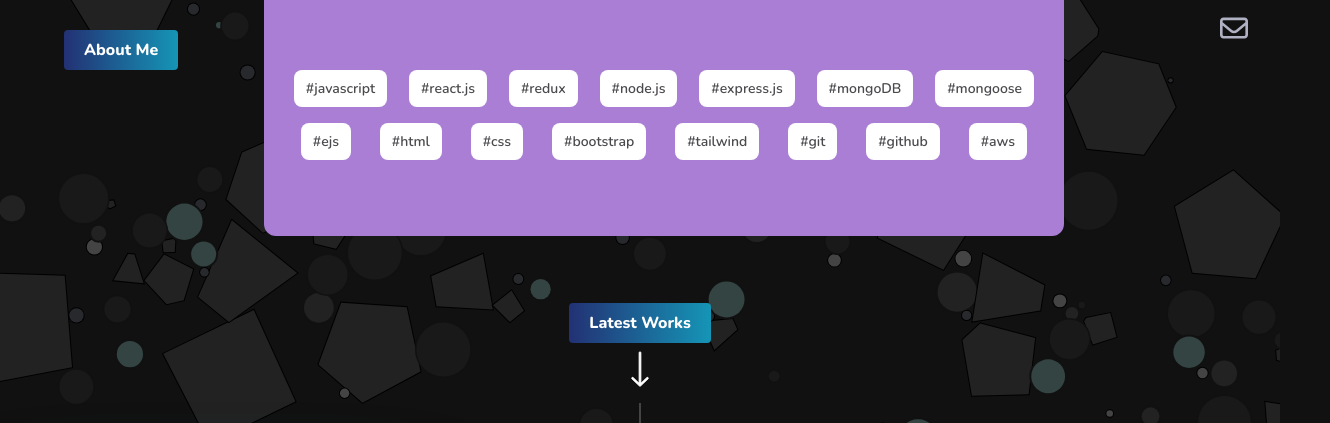
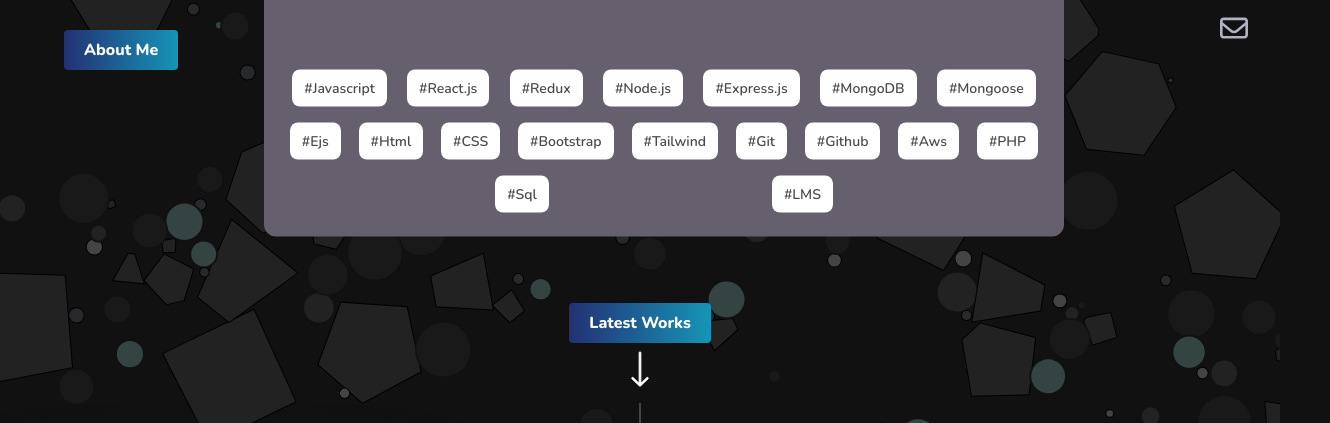
Before and after one commit to Rvcode-spec/Protfolio, a website: page Protfoilo/index.html in a window 1280 px wide. Both pictures are taken after a click on the button "About Me". Shown: the part 377-800 px from the top of the page, 1330 px wide, since content can reach past the window. Drawn offline with nearby package versions, Linux system fonts and the light colour scheme; animation ran at ten frames a second; a script that the page names is missing.

Commit message:
Modified

```diff
--- a/Protfoilo/index.html
+++ b/Protfoilo/index.html
@@ -157,7 +157,7 @@
 
 <!-- Info Item (hidden initially) -->
 <ul>
-  <li id="infoItem" class="hidden absolute top-1/2 left-1/2 transform -translate-x-1/2 -translate-y-1/2  p-1 rounded-lg z-50" style="width: 800px; height: 500px; background-color: #a97ed4; font-weight: 700; ">
+  <li id="infoItem" class="hidden absolute top-1/2 left-1/2 transform -translate-x-1/2 -translate-y-1/2  p-1 rounded-lg z-50" style=" background-color: #665f6d; font-weight: 700; ">
     <div class="info flex items-center justify-between">
       <!-- Shifted image to the right -->
       <img src="./assets/images/coder.svg" alt="" class="mr-auto bg-ffffff z-10">
@@ -176,21 +176,24 @@
       </p>
     </div>
     <ul class="about-me-detail  text-black" style="display: flex; justify-content: space-evenly; flex-wrap: wrap;">
-      <li style="margin: 8px;" >#javascript</li>
-      <li style="margin: 8px;">#react.js</li>
-      <li style="margin: 8px;">#redux</li>
-      <li style="margin: 8px;">#node.js</li>
-      <li style="margin: 8px;">#express.js</li>
-      <li style="margin: 8px;">#mongoDB</li>
-      <li style="margin: 8px;">#mongoose</li>
-      <li style="margin: 8px;">#ejs</li>
-      <li style="margin: 8px;">#html</li>
-      <li style="margin: 8px;">#css</li>
-      <li style="margin: 8px;">#bootstrap</li>
-      <li style="margin: 8px;">#tailwind</li>
-      <li style="margin: 8px;">#git</li>
-      <li style="margin: 8px;">#github</li>
-      <li style="margin: 8px;">#aws</li>
+      <li style="margin: 8px;" >#Javascript</li>
+      <li style="margin: 8px;">#React.js</li>
+      <li style="margin: 8px;">#Redux</li>
+      <li style="margin: 8px;">#Node.js</li>
+      <li style="margin: 8px;">#Express.js</li>
+      <li style="margin: 8px;">#MongoDB</li>
+      <li style="margin: 8px;">#Mongoose</li>
+      <li style="margin: 8px;">#Ejs</li>
+      <li style="margin: 8px;">#Html</li>
+      <li style="margin: 8px;">#CSS</li>
+      <li style="margin: 8px;">#Bootstrap</li>
+      <li style="margin: 8px;">#Tailwind</li>
+      <li style="margin: 8px;">#Git</li>
+      <li style="margin: 8px;">#Github</li>
+      <li style="margin: 8px;">#Aws</li>
+      <li style="margin: 8px;">#PHP</li>
+      <li style="margin: 8px;">#Sql</li>
+      <li style="margin: 8px;">#LMS</li>
     </ul>
           </div>
         </div>
@@ -323,7 +326,7 @@
           >
             <img
               class="max-w-[400px]  w-full mr-auto relative z-10 drop-shadow-[0_0px_60px_rgba(59,130,246,0.6)]"
-              src="./assets/images/Study.in.webp"
+              src="./assets/images/Study.in.png"
               alt=""
             />
             <span
@@ -405,15 +408,21 @@
       >
         <div class="order-2 sm:order-1 w-full">
           <h3 class="text-[#ffe578] font-bold text-2xl md:text-4xl">
-            Saptak Music Academy
+            Infinity Learn Academy
           </h3>
           <span class="text-[#ffe578] text-base md:text-lg"
-            >(Music Academy)</span
+            >Education</span
           >
           <p class="text-justify text-sm md:text-base mt-2">
-            Saptak Music Academy is a premier music academy offering
-            personalized lessons for all ages, focusing on vocal, instrumental,
-             and theoretical training to nurture musical talent and creativity.
+            Infinity Learn Academy is a premier education platform
+            offering comprehensive learning solutions tailored for
+            students preparing for various competitive exams.
+            With an emphasis on conceptual clarity and real-time
+            problem-solving, it provides high-quality resources,
+            expert guidance, and personalized learning paths.
+            The platform is designed to foster academic
+            excellence and holistic development, ensuring
+            learners achieve their full potential.
           </p>
 
           <ul class="flex flex-wrap gap-2 mt-2">
@@ -444,12 +453,12 @@
           >
             <img
               class="max-w-[400px] w-full relative z-10 drop-shadow-[0_0px_60px_rgba(59,130,246,0.6)]"
-              src="./assets/images/eazygrad.webp"
+              src="./assets/images/ILA.png"
               alt=""
             />
             <span
               class="flex group-hover:-top-14 ease-jump duration-200 text-black bg-[#ffe578] sm:absolute left-1/2 sm:-translate-x-1/2 top-5 px-2 py-1 text-sm sm:text-base mt-2 rounded w-max items-center gap-1 after:hidden sm:after:block after:w-4 after:h-4 after:bg-inherit after:absolute after:left-1/2 after:-translate-x-1/2 after:rotate-45 after:-bottom-2"
-              >Saptak Music
+              >Infinity Learn
               <svg
                 xmlns="http://www.w3.org/2000/svg"
                 width="16"
@@ -591,7 +600,7 @@
 
 
     <!-- What my clients are saying? -->
-    <section class="max-w-screen-xl mx-auto pb-12">
+    <!-- <section class="max-w-screen-xl mx-auto pb-12">
       <h2
         class="text-3xl sm:text-[40px] bg-[#111] sm:w-max relative z-10 font-bold px-4 py-2 mx-auto text-center text-[#1788ae] sm:border-2 border-[#1788ae] rounded-md"
       >
@@ -664,7 +673,7 @@
                 class="testimonial-text ml-6 text-left pt-6 md:pt-16 relative"
               >
                 <p class="text-sm md:text-base mb-2">
-                  <!--  -->
+
                 </p>
                 <h2
                   class="text-right text-[#459bd5] font-bold text-2xl md:text-4xl"
@@ -683,7 +692,7 @@
         <div class="swiper-pagination"></div>
       </div>
     </section>
-    <!-- What my End clients are saying? -->
+    <! What my End clients are saying? -->
 
 
 
```
Also changed, not shown: Protfoilo/assets/images/ILA.png (added), Protfoilo/assets/images/Study.in.png (added), Protfoilo/assets/images/Study.in.webp (deleted), Protfoilo/output.css, 1 other file.
